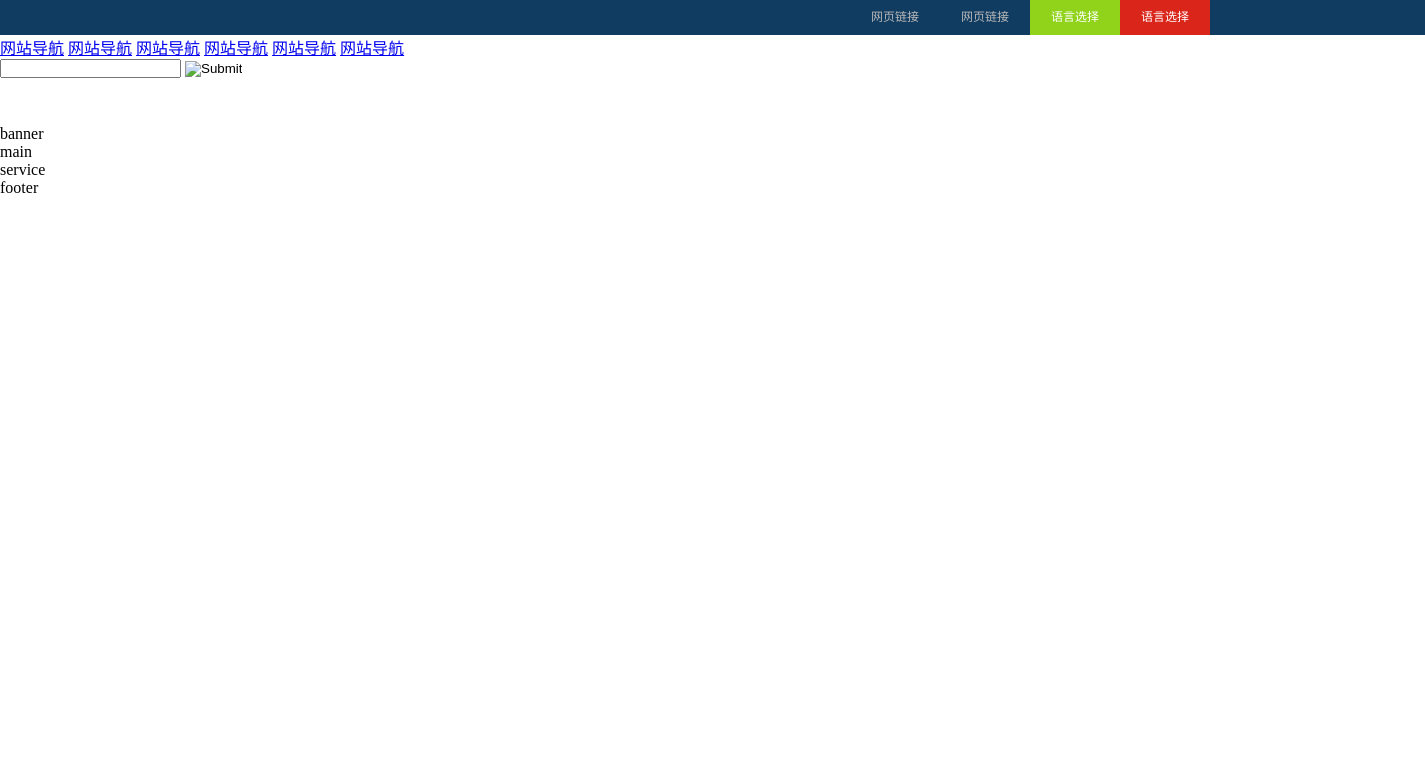
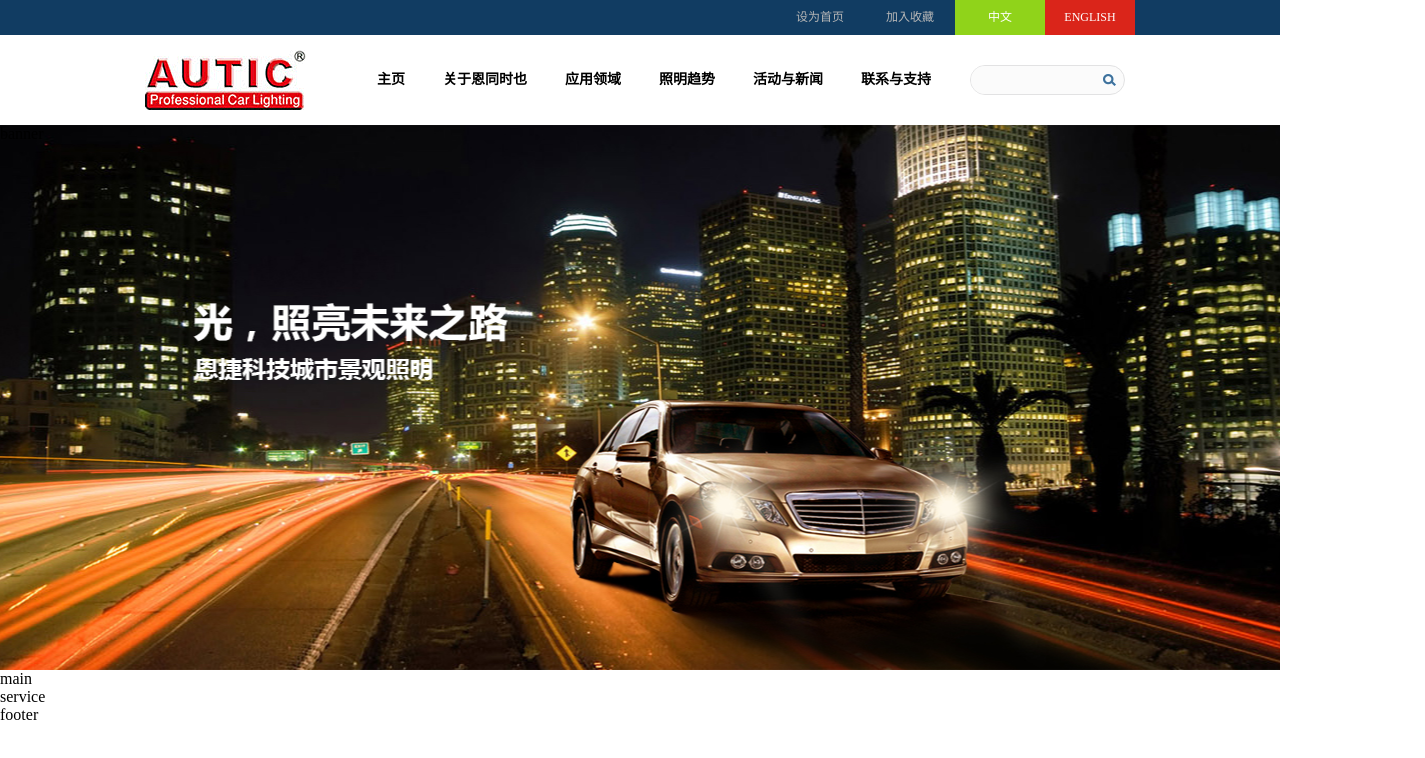
Before and after one commit to linzowo/html-css-practive, a plain HTML site: page 16网站首页练习/index.html in a window 1280 px wide. Shown: the whole page, 1425 px wide, since content can reach past the window. Drawn offline with Linux system fonts and the light colour scheme.

Commit message:
完成了汽车网站首页的头部导航栏部分

```diff
--- a/16网站首页练习/css/index.css
+++ b/16网站首页练习/css/index.css
@@ -6,37 +6,35 @@
     margin: 0;
     padding: 0;
 }
-.nav_bd,
-.nav_hd {
-    width: 1425px;
+.nav_hd_title,
+.nav_bd {
+    width: 990px;   /* 版心宽度 */
     margin: 0 auto;
 }
 
 /* 头部开始 */
-    /* 导航栏头部开始 */
+/* 导航栏头部开始 */
 .nav_hd {
     height: 35px;
-    /* width: 1425px; */
     background-color: #113C62;
     /* margin: 0 auto; */
+    /* width: 1425px; */
+}
+.nav_hd_title {
+    overflow: hidden;       /* 清除浮动 */
+    margin: 0 auto;
+    /* background-color: pink; */
+    /* margin-right: 0; */
 }
 .nav_hd a {
-    float: right;
-    font-size: 12px;
+    float: right;           /* 让所有连接靠右显示 */
+    font: 400 12px/35px "微软雅黑";
     height: 35px;
     width: 90px;
-    line-height: 35px;
-    /* list-style: none; */
-    text-decoration: none;
+    text-decoration: none;      /* 取消连接下划线 */
     color: #b7b7b7;
     text-align: center;
-}
-.nav_hd_title {
-    width: 360px;
-    /* background-color: pink; */
-    overflow: hidden;
-    margin-right: 215px;
-    margin-left: auto;
+    /* list-style: none; */
 }
 .nav_hd_title .language {
     color: #fff;
@@ -47,9 +45,84 @@
 .zh {
     background-color: #90d31a;
 }
-    /* 导航栏头部结束 */
-    /* 导航栏主体开始 */
+/* 导航栏头部结束 */
+/* 导航栏主体开始 */
 .nav_bd {
     height: 90px;
-    border-color: #FFFFFF;
+    background-color: #fff;
+    /* position: relative;         父相 */
 }
+.img {
+    /* position: absolute;         /* 子绝
+    left: 0; */
+    float: left;
+    width: 163px;
+    height: 90px;
+    margin-right: 50px;
+    background: url(../images/logo.png) no-repeat 50% 50%;
+}
+.nav_bd_title {
+    width: 600px;
+    height: 90px;
+    float: left;
+    /*
+    float: left;
+    height: 90px;
+    text-align: center;
+    line-height: 90px; */
+}
+.nav_bd_title a {
+    float: left;
+    height: 90px;
+    text-align: center;
+    color: #000;
+    text-decoration: none;
+    padding: 0 19px;
+    font: 700 14px/90px "微软雅黑";
+}
+.nav_bd_title a:hover {
+    color: #fff;
+    background-color: #005587;
+}
+/*
+搜索栏效果：
+距离左侧标签文字20px
+有弧度
+放大镜图标距离盒子右侧10px
+内侧有1px左右阴影
+宽155px 12 10 133
+高30px
+ */
+.search {
+    float: right;
+    margin-right: 10px;
+    width: 153px;       /* 减去边框的宽度和高度 */
+    height: 28px;
+    border-style: none;
+    margin-top: 30px;
+    border-radius: 20px;
+    border: 1px solid #e2e2e3;
+    background-color: #fbfbfb;
+    overflow: hidden;   /* 合并外边距 */
+}
+.input_box {
+    height: 30px;
+    width: 128px;
+    border-style: none;
+    outline: none;          /* 取消在文本框输入时的边框 */
+    text-indent: 1em;
+    background-color: #fbfbfb;
+    /* box-shadow: 1px 1px 10px #e2e2e3 inset;     内部阴影 */
+}
+/* 导航栏主体结束 */
+/* banner开始 */
+/*
+主图居中
+两侧箭头 宽度70 高110 背景 颜色 7f7f7f 透明度
+位置 里边紧挨版心边缘
+中间
+*/
+.banner {
+    height: 545px;
+    background: #fff url(../images/banner.jpg) no-repeat 50% 0;
+}
--- a/16网站首页练习/index.html
+++ b/16网站首页练习/index.html
@@ -12,10 +12,10 @@
     <!-- 导航栏头部开始 -->
     <div class="nav_hd">
         <div class="nav_hd_title">
-            <a href="#" class="language en">语言选择</a>
-            <a href="#" class="language zh">语言选择</a>
-            <a href="#" class="nav_link">网页链接</a>
-            <a href="#" class="nav_link">网页链接</a>
+            <a href="#" class="language en">ENGLISH</a>
+            <a href="#" class="language zh">中文</a>
+            <a href="#" class="nav_link">加入收藏</a>
+            <a href="#" class="nav_link">设为首页</a>
         </div>
     </div>
     <!-- 导航栏头部结束 -->
@@ -23,16 +23,16 @@
     <div class="nav_bd">
         <div class="img"></div>
         <div class="nav_bd_title">
-            <a href="#">网站导航</a>
-            <a href="#">网站导航</a>
-            <a href="#">网站导航</a>
-            <a href="#">网站导航</a>
-            <a href="#">网站导航</a>
-            <a href="#">网站导航</a>
+            <a href="#">主页</a>
+            <a href="#">关于恩同时也</a>
+            <a href="#">应用领域</a>
+            <a href="#">照明趋势</a>
+            <a href="#">活动与新闻</a>
+            <a href="#">联系与支持</a>
         </div>
         <div class="search">
-            <input type="text" />
-            <input type="image" src="images/nav_inco.png" />
+            <input type="text" class="input_box"/>
+            <input type="image" src="images/nav_inco.png" class="input_img" />
         </div>
     </div>
     <!-- 导航栏主体结束 -->
```
Also changed, not shown: 17留言板练习/17留言框.html (added, +61 -0 lines), 17留言框.html (deleted, +0 -61 lines), 16网站首页练习/images/banner.jpg (added), 16网站首页练习/images/logo.png (added), 16网站首页练习/images/nav_inco.png (renamed from 16网站首页练习/nav_inco.png), 16网站首页练习/logo.png (deleted), 17留言板练习/images/btn.png (renamed from btn.png), 17留言板练习/images/star.png (renamed from star.png).
